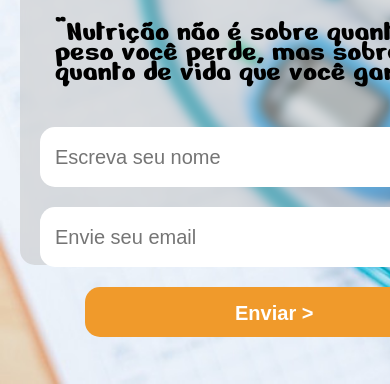
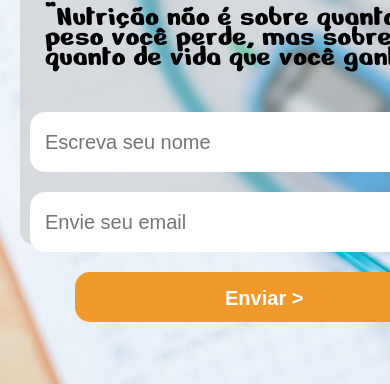
Before and after one commit to IINCGII/Nutri-page, a plain HTML site: page index.html in a window 390 px wide. Shown: the part 460-844 px from the top of the page. Drawn offline with Linux system fonts and the light colour scheme.

Commit message:
Update media.css

```diff
--- a/style/media.css
+++ b/style/media.css
@@ -34,8 +34,8 @@
     }
 
     .box{
-        height: 555px;
-        width: 500px;
+        height: 525px;
+        width: 480px;
         margin-left: 5px;
     }
 
@@ -73,12 +73,3 @@
         white-space: normal;
     }
 }
-
-
-@media (max-width: 600px) {
-    /* Estilos para telas pequenas, como celulares */
-    .box{
-        largura: 100%;
-        padding: 10px;
-    }
-}
```
